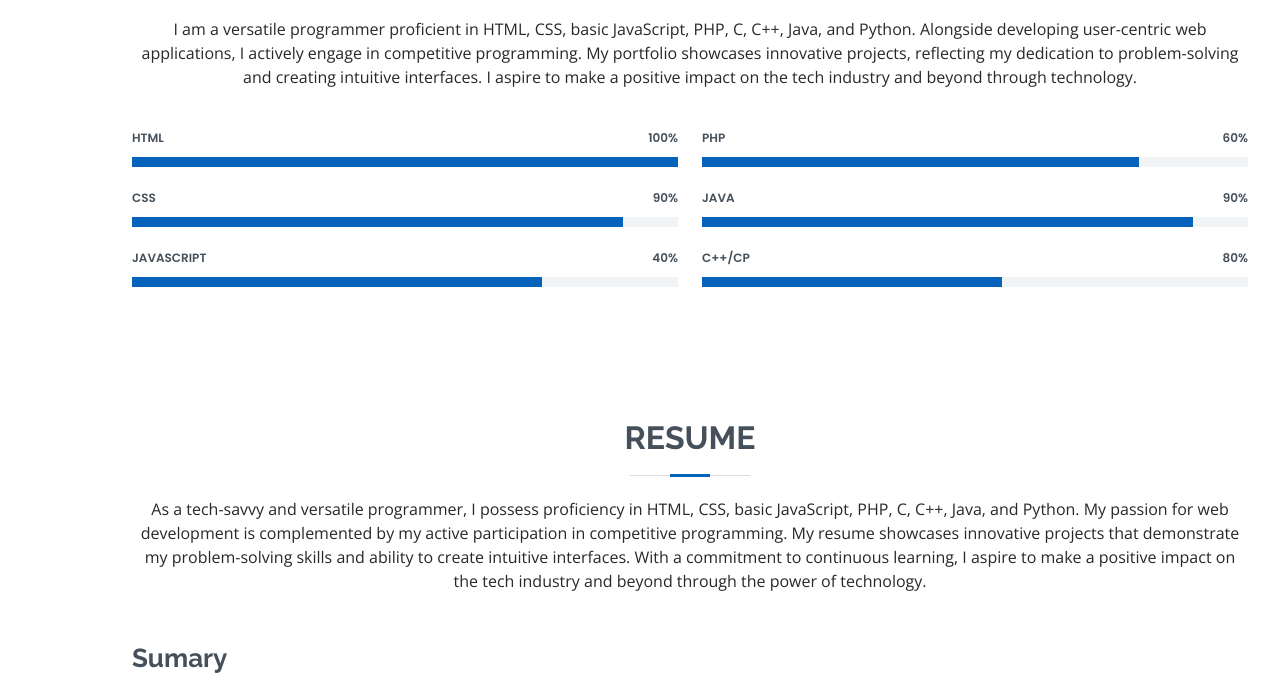
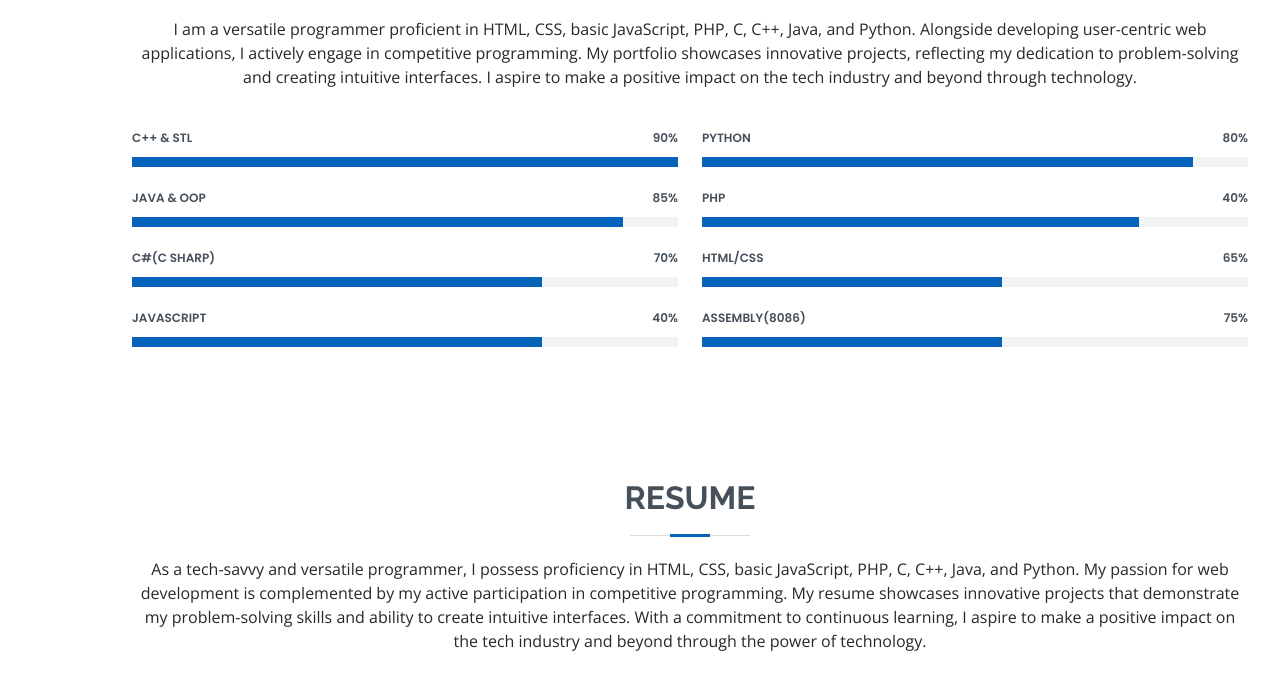
Before and after one commit to mhtafhim/portfolio, a plain HTML site: page index.html in a window 1280 px wide. Shown: the part 1489-2164 px from the top of the page. Drawn offline with nearby package versions, Linux system fonts and the light colour scheme.

Commit message:
Update index.html

```diff
--- a/index.html
+++ b/index.html
@@ -122,48 +122,66 @@
           <div class="col-lg-6">
 
             <div class="progress">
-              <span class="skill">HTML <i class="val">100%</i></span>
+              <span class="skill">C++ & STL <i class="val">90%</i></span>
               <div class="progress-bar-wrap">
-                <div class="progress-bar" role="progressbar" aria-valuenow="100" aria-valuemin="0" aria-valuemax="100"></div>
+                <div class="progress-bar" role="progressbar" aria-valuenow="100" aria-valuemin="0" aria-valuemax="90"></div>
               </div>
             </div>
 
             <div class="progress">
-              <span class="skill">CSS <i class="val">90%</i></span>
+              <span class="skill">Java & OOP <i class="val">85%</i></span>
               <div class="progress-bar-wrap">
-                <div class="progress-bar" role="progressbar" aria-valuenow="90" aria-valuemin="0" aria-valuemax="100"></div>
+                <div class="progress-bar" role="progressbar" aria-valuenow="90" aria-valuemin="0" aria-valuemax="85"></div>
+              </div>
+            </div>
+
+            <div class="progress">
+              <span class="skill">C#(C Sharp) <i class="val">70%</i></span>
+              <div class="progress-bar-wrap">
+                <div class="progress-bar" role="progressbar" aria-valuenow="75" aria-valuemin="0" aria-valuemax="70"></div>
               </div>
             </div>
 
             <div class="progress">
               <span class="skill">JavaScript <i class="val">40%</i></span>
               <div class="progress-bar-wrap">
-                <div class="progress-bar" role="progressbar" aria-valuenow="75" aria-valuemin="0" aria-valuemax="100"></div>
+                <div class="progress-bar" role="progressbar" aria-valuenow="75" aria-valuemin="0" aria-valuemax="40"></div>
               </div>
             </div>
+
+
 
           </div>
 
           <div class="col-lg-6">
 
             <div class="progress">
-              <span class="skill">PHP <i class="val">60%</i></span>
+              <span class="skill">Python <i class="val">80%</i></span>
               <div class="progress-bar-wrap">
-                <div class="progress-bar" role="progressbar" aria-valuenow="80" aria-valuemin="0" aria-valuemax="100"></div>
+                <div class="progress-bar" role="progressbar" aria-valuenow="90" aria-valuemin="0" aria-valuemax="80"></div>
               </div>
             </div>
 
             <div class="progress">
-              <span class="skill">JAVA <i class="val">90%</i></span>
+              <span class="skill"> PHP <i class="val">40%</i></span>
               <div class="progress-bar-wrap">
-                <div class="progress-bar" role="progressbar" aria-valuenow="90" aria-valuemin="0" aria-valuemax="100"></div>
+                <div class="progress-bar" role="progressbar" aria-valuenow="80" aria-valuemin="0" aria-valuemax="40"></div>
               </div>
             </div>
 
+
+
             <div class="progress">
-              <span class="skill">C++/CP <i class="val">80%</i></span>
+              <span class="skill">HTML/CSS <i class="val">65%</i></span>
               <div class="progress-bar-wrap">
-                <div class="progress-bar" role="progressbar" aria-valuenow="55" aria-valuemin="0" aria-valuemax="100"></div>
+                <div class="progress-bar" role="progressbar" aria-valuenow="55" aria-valuemin="0" aria-valuemax="65"></div>
+              </div>
+            </div>
+
+             <div class="progress">
+              <span class="skill">Assembly(8086) <i class="val">75%</i></span>
+              <div class="progress-bar-wrap">
+                <div class="progress-bar" role="progressbar" aria-valuenow="55" aria-valuemin="0" aria-valuemax="75"></div>
               </div>
             </div>
 
```
